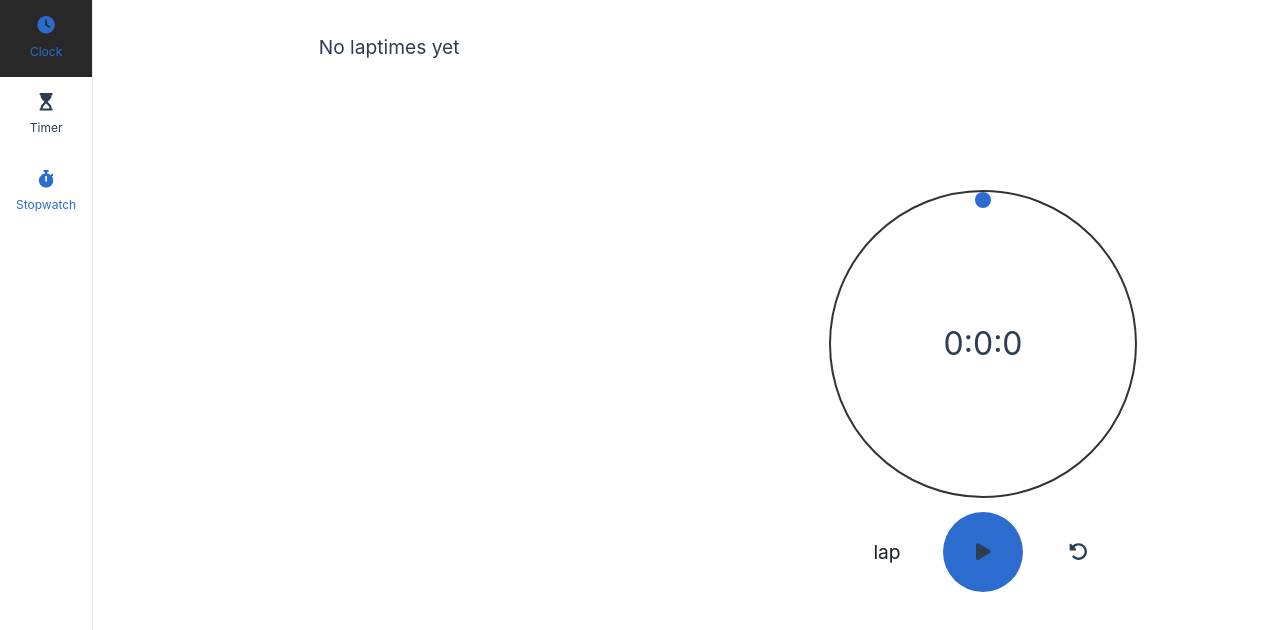
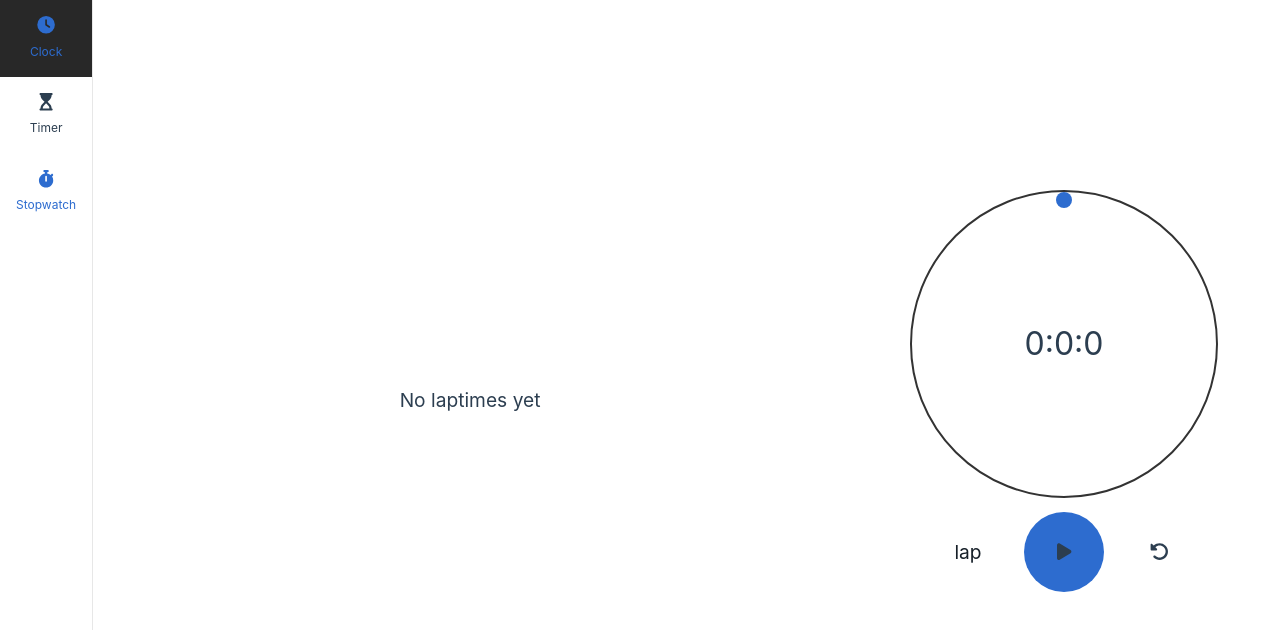
Before and after one commit to Klrfl/TellTime, a Vue app: page /stopwatch in a window 1280 px wide. Shown: the top 630 px of the page. Built offline with nearby package versions, Linux system fonts and the light colour scheme.

Commit message:
style changes for list

```diff
--- a/src/layouts/MainLayout.vue
+++ b/src/layouts/MainLayout.vue
@@ -1,6 +1,6 @@
 <template>
   <main class="wrapper">
-    <div class="container">
+    <div class="container container--main-content">
       <slot name="main-content"></slot>
     </div>
 
@@ -10,7 +10,7 @@
   </main>
 </template>
 
-<style scoped>
+<style>
 .wrapper {
   flex-grow: 1;
   display: flex;
@@ -23,15 +23,25 @@
   display: flex;
   justify-content: center;
   align-items: center;
-  flex: 1 1 0;
 
   position: relative;
+}
+
+.container--main-content {
+  flex: 1 1 0;
 }
 
 .container--side-content {
   max-height: 50vh;
   overflow: auto;
   align-items: flex-start;
+  flex: 2 1 0;
+}
+
+ul.list-container {
+  margin: 0;
+  padding: 0;
+  list-style: none;
 }
 
 @media screen and (min-width: 50em) {
@@ -43,5 +53,9 @@
     order: -1;
     max-height: 100vh;
   }
+
+  ul.list-container {
+    margin: auto 0;
+  }
 }
 </style>
--- a/src/views/StopwatchView.vue
+++ b/src/views/StopwatchView.vue
@@ -11,7 +11,7 @@
         @lap="lap(delta)" />
     </template>
 
-    <ul class="laptimes">
+    <ul class="list-container laptimes-container">
       <li class="no-laptime" v-show="laps.length == 0">No laptimes yet</li>
       <LapTime v-for="lap in laps" :id="lap.lapNo" :lap="lap"></LapTime>
     </ul>
@@ -102,15 +102,32 @@ function lap(delta) {
 </script>
 
 <style>
-.laptimes {
-  margin: 0;
-  padding: 0;
-  list-style: none;
+.stopwatch {
+  position: absolute;
+  inset: 0;
+  padding: 2rem; /* bc we used absolute, the padding on .container doesn't affect .stopwatch*/
+  text-align: center;
+}
+
+.laptimes-container {
   width: 100%;
+
+  display: flex;
+  flex-direction: column-reverse;
 }
 
 .no-laptime {
   text-align: center;
   font-size: 1.2rem;
 }
+
+@media screen and (min-width: 50em) {
+  .stopwatch {
+    position: relative;
+  }
+
+  .laptimes {
+    margin: auto 0;
+  }
+}
 </style>
--- a/src/views/TimerView.vue
+++ b/src/views/TimerView.vue
@@ -4,7 +4,7 @@
       <Timer :targetTime="selectedTargetTime"></Timer>
     </template>
 
-    <ul class="target-time-container">
+    <ul class="list-container target-time-container">
       <TargetTime
         v-for="targetTime in targetTimes"
         :key="targetTime.id"
@@ -51,6 +51,13 @@ function selectTargetTime(targetTime) {
 
 <style>
 .target-time-container {
-  list-style: none;
+  display: flex;
+  justify-content: center;
+  flex-wrap: wrap;
+  gap: 0.5rem;
+}
+
+.target-time {
+  flex: 0 1 0;
 }
 </style>
```
